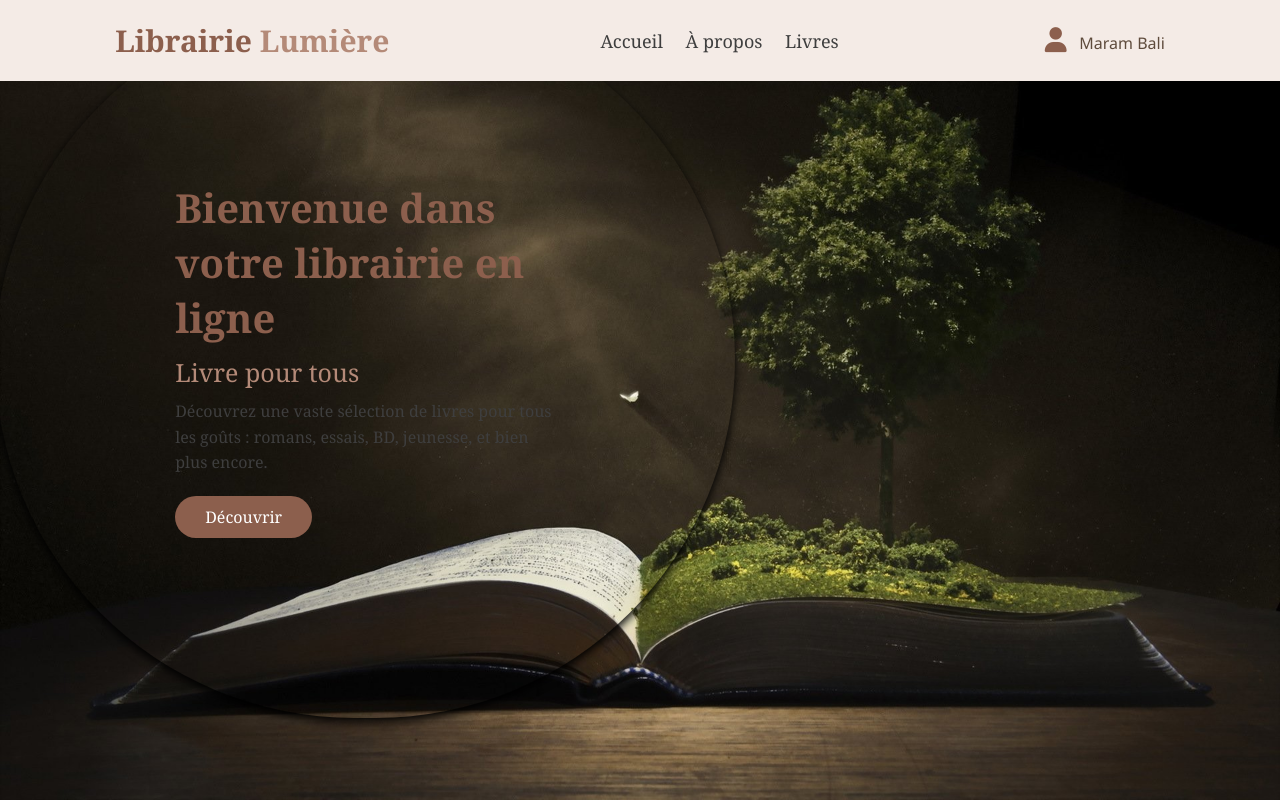
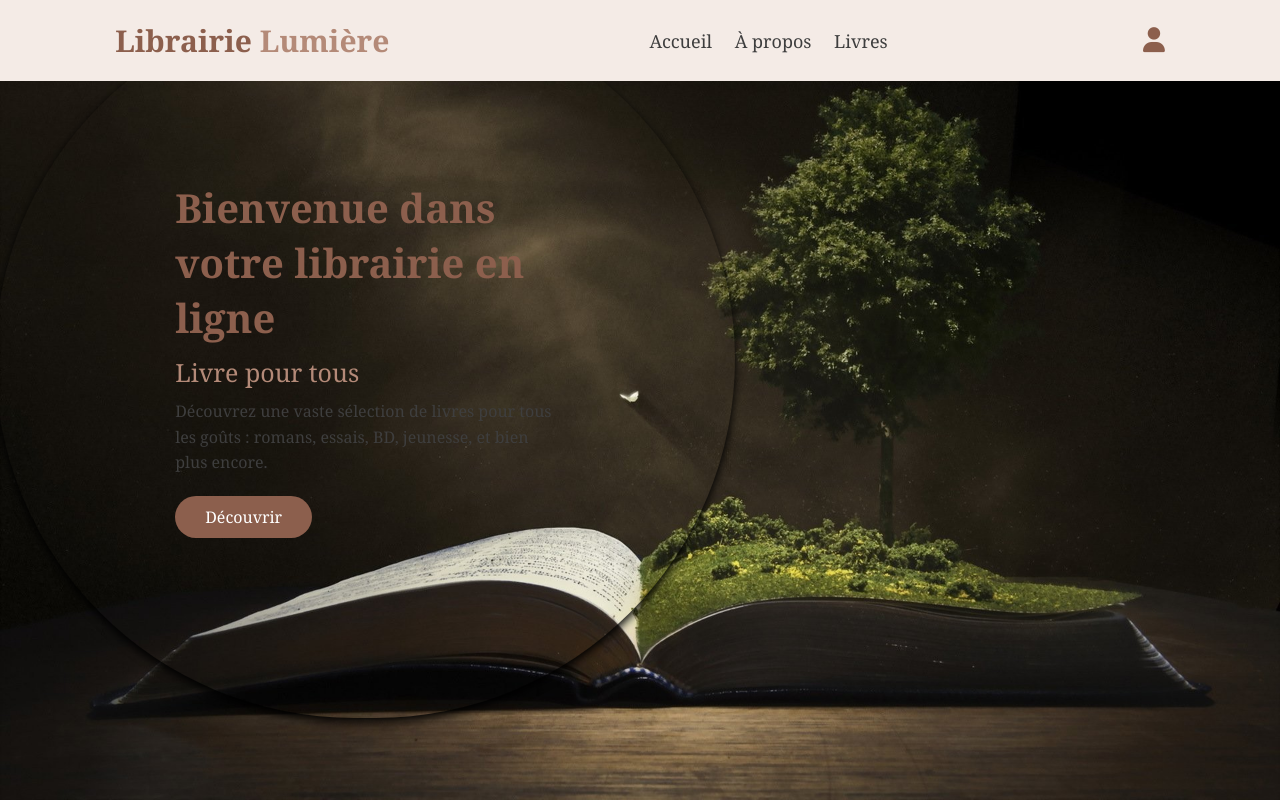
Before and after one commit to djyhen/bookstore, a plain HTML site: page index.html in a window 1280 px wide. Shown: the top 800 px of the page. Drawn offline with Linux system fonts and the light colour scheme.

Commit message:
changed username

```diff
--- a/index.html
+++ b/index.html
@@ -18,7 +18,6 @@
     </nav>
     <div class="icons">
         <a href="#" class="fa fa-user"></a>
-        <span class="user-name">Maram Bali</span>
     </div>
 </header>
 
--- a/style.css
+++ b/style.css
@@ -76,13 +76,7 @@ header .icons a:hover {
 
 
 
-header .icons .user-name {
-    font-size: 1.6rem;
-    color: #5e4b3c; /* beige-friendly dark brown */
-    margin-left: 1rem;
-    font-weight: 500;
-    font-family: 'Segoe UI', Tahoma, Geneva, Verdana, sans-serif;
-}
+
 
 header .icons .user-name:hover{
     cursor: pointer;
```
